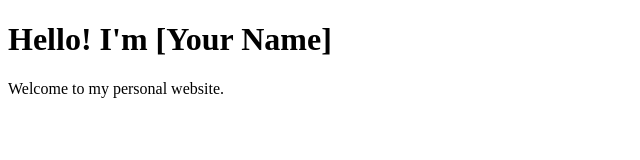
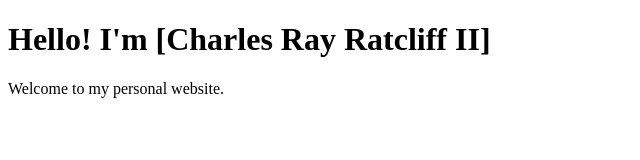
Before and after one commit to charratcliff/CharlesRatcliff, a plain HTML site: page index.html in a window 1280 px wide. Shown: the whole page, without its empty margins (0-640 px from the left). Drawn offline with Linux system fonts and the light colour scheme.

Commit message:
Update index.html
Added my name to the code

```diff
--- a/index.html
+++ b/index.html
@@ -4,7 +4,7 @@
   <title>My Personal Website</title>
 </head>
 <body>
-  <h1>Hello! I'm [Your Name]</h1>
+  <h1>Hello! I'm [Charles Ray Ratcliff II]</h1>
   <p>Welcome to my personal website.</p>
 </body>
 </html>
```
